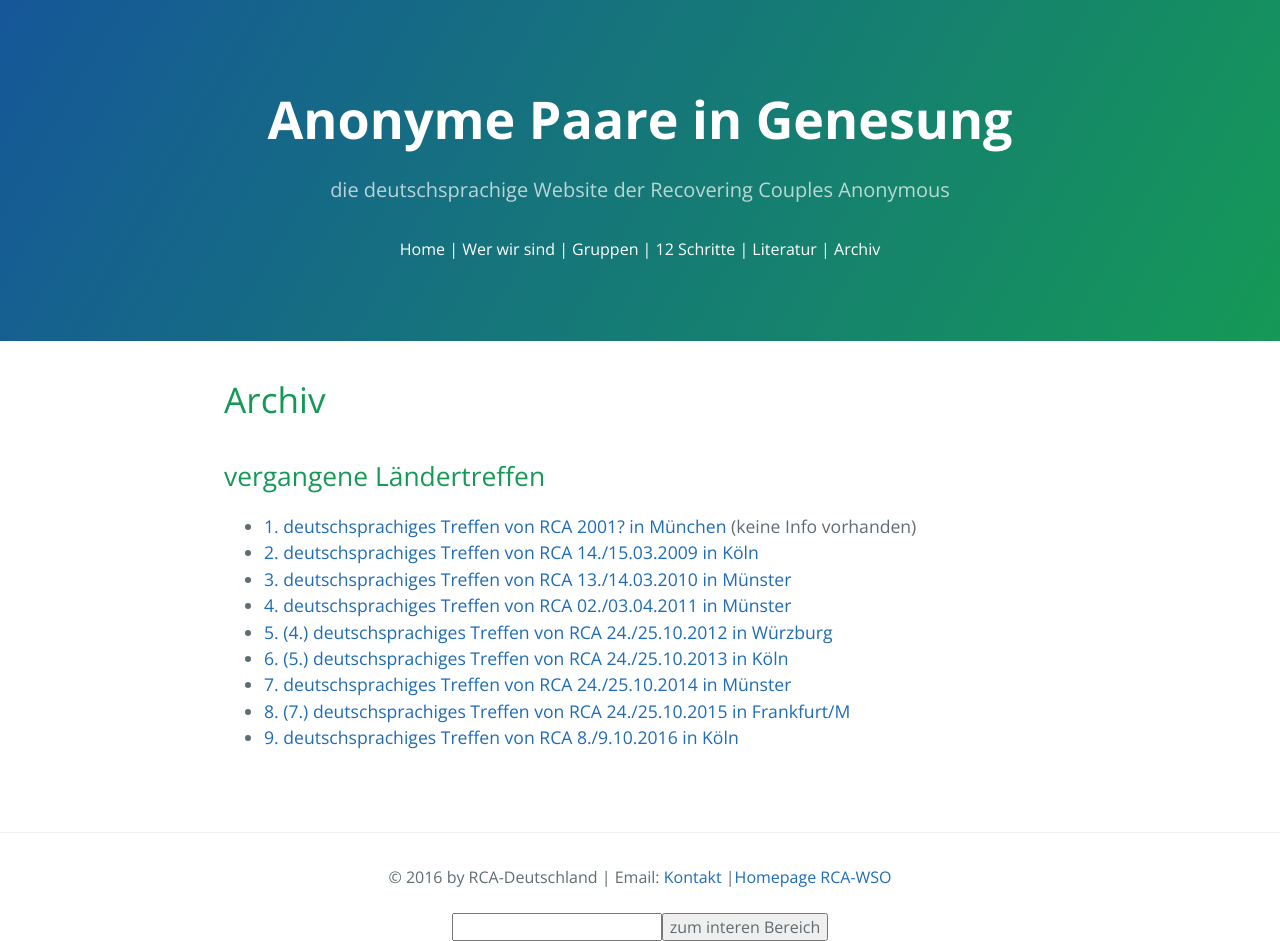
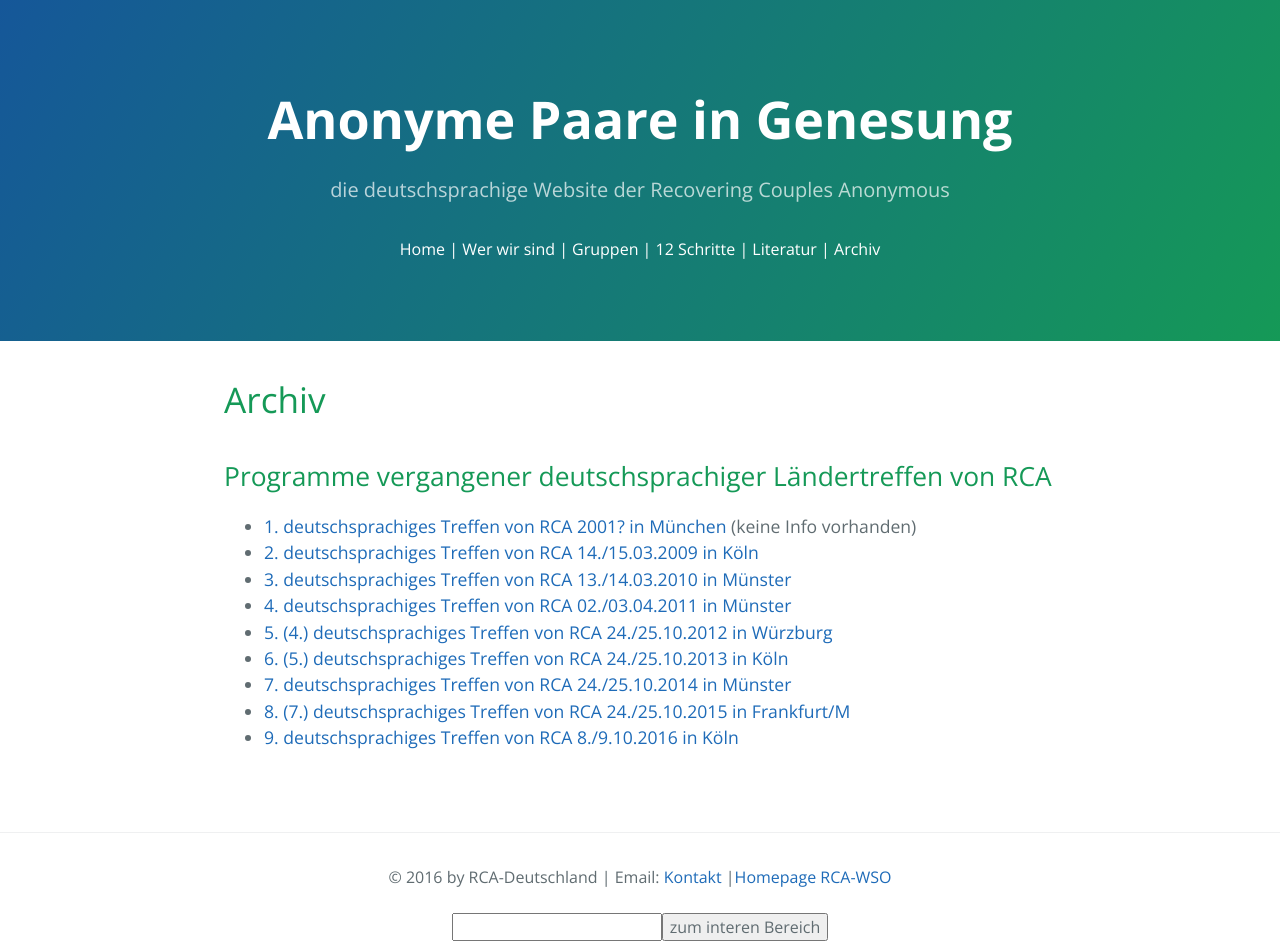
Before and after one commit to rcadeutschland/rcadeutschland.github.io, a Jekyll site: the page built from Archiv.md, in a window 1280 px wide. Built offline with Jekyll 4.4.1, drawn with Linux system fonts in a browser that asks for light colours; nearby versions of some CDN libraries.

Commit message:
Update Archiv.md

```diff
--- a/Archiv.md
+++ b/Archiv.md
@@ -4,7 +4,7 @@ title: Flyer vergangener Deutschland-Treffen
 ---
 # Archiv
 
-## vergangene Ländertreffen
+## Programme vergangener deutschsprachiger Ländertreffen von RCA
 
 - [1. deutschsprachiges Treffen von RCA 2001? in München](http://www.recovering-couples.de/Archiv) (keine Info vorhanden)
 - [2. deutschsprachiges Treffen von RCA 14./15.03.2009 in Köln](http://www.recovering-couples.de/files/RCATreffen2009.pdf)
```
